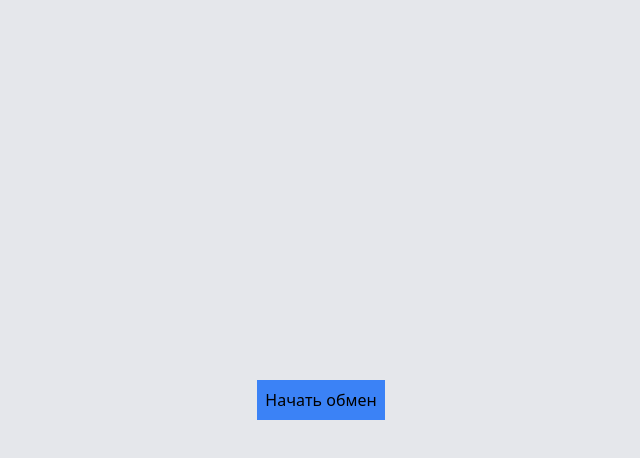
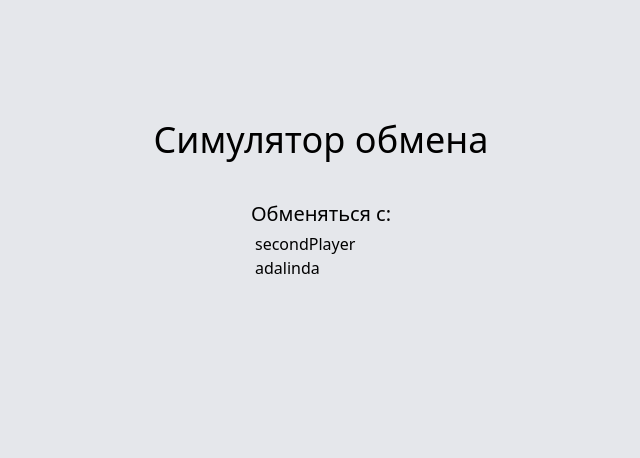
Before and after one commit to lapkiteam/exchange-sim, a Svelte app: page / in a window 1280 px wide. Shown: the top 458 px of the page, without its empty margins (319-959 px from the left). Built offline with nearby package versions, Linux system fonts and the light colour scheme.

Commit message:
feat: add players for exchange (#17)

```diff
--- a/src/components/ItemsList.svelte
+++ b/src/components/ItemsList.svelte
@@ -3,11 +3,12 @@
 
   export let title
   export let items: any[]
+  export let sizeMin = false
   export let onClick: ((itemIndex: number) => void)
 </script>
 
 <div class={concat([
-  "size-full",
+  sizeMin ? "" : "size-full",
   "overflow-y-auto",
   "flex",
   "flex-col",
--- a/src/routes/Home.svelte
+++ b/src/routes/Home.svelte
@@ -2,23 +2,45 @@
   import { push } from "svelte-spa-router"
 
   import { concat } from "../lib/utils"
+  import type { Player } from "../lib/player"
+  import { players as playersStorage, currentPlayerId } from "../stores/players.svelte"
+  import ItemsList from "../components/ItemsList.svelte"
+
+  const players = (() => {
+    const rest = new Array<Player>()
+    $playersStorage.forEach(player => {
+      if (player.id === currentPlayerId) {
+        return
+      }
+      rest.push(player)
+    })
+    return rest
+  })()
 </script>
 
 <div class={concat([
   "size-full",
   "flex",
-  "justify-center",
+  "flex-col",
+  "pt-28",
   "items-center",
+  "gap-10",
 ])}>
-  <button
-    class={concat([
-      "bg-blue-500",
-      "p-2",
-    ])}
-    on:click={() => {
-      push("/exchange/firstPlayer/secondPlayer")
+  <h1 class={concat([
+    "text-4xl",
+    "text-center",
+  ])}>Симулятор обмена</h1>
+  <ItemsList
+    title="Обменяться с:"
+    items={players}
+    onClick={itemIndex => {
+      const player = players[itemIndex]
+      if (!player) { return }
+      push(`/exchange/${currentPlayerId}/${player.id}`)
     }}
+    sizeMin
+    let:item
   >
-    Начать обмен
-  </button>
+    {item.id}
+  </ItemsList>
 </div>
--- a/src/stores/players.svelte.ts
+++ b/src/stores/players.svelte.ts
@@ -38,10 +38,12 @@ const items: Item[] = [
 
 ]
 
+export const currentPlayerId = "firstPlayer"
+
 export const players = (() => {
   const players: Players = new Map([
     {
-      id: "firstPlayer",
+      id: currentPlayerId,
       inventory: [],
     },
     {
@@ -50,6 +52,12 @@ export const players = (() => {
         ...items,
       ],
     },
+    {
+      id: "adalinda",
+      inventory: [
+        ...items,
+      ]
+    },
   ].map(p => [p.id, p]))
 
   return writable<Players>(players)
```
